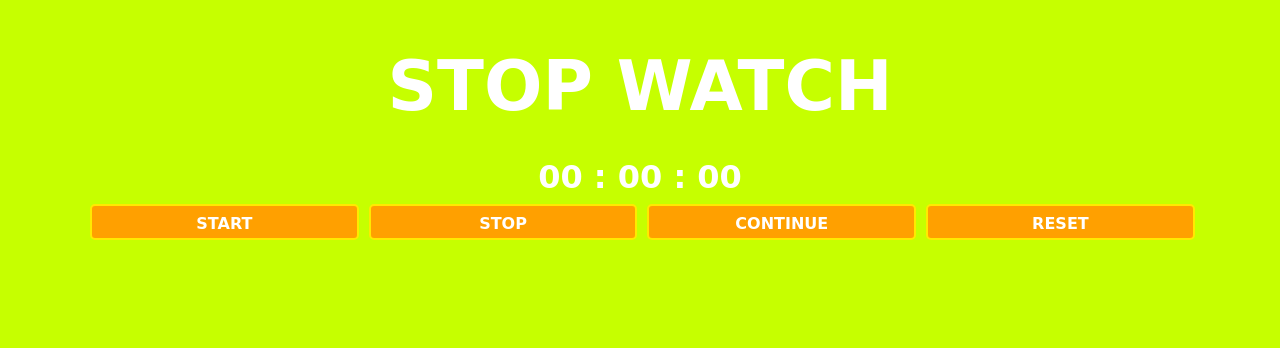
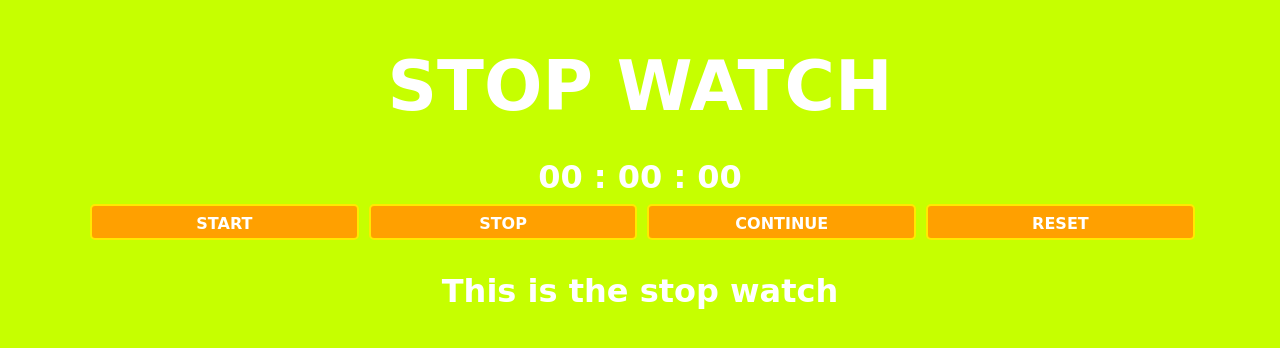
Before and after one commit to khinkhinchaw/khinrepo, a plain HTML site: page index.html in a window 1280 px wide. Drawn offline with Linux system fonts and the light colour scheme; a web font is replaced by a local one.

Commit message:
added paragraph

```diff
--- a/index.html
+++ b/index.html
@@ -19,5 +19,6 @@
     <button id="stop-button">STOP</button>
     <button id="continue-button">CONTINUE</button>
     <button id="reset-button">RESET</button>
+    <p>This is the stop watch</p>
 </body>
 </html>
```
